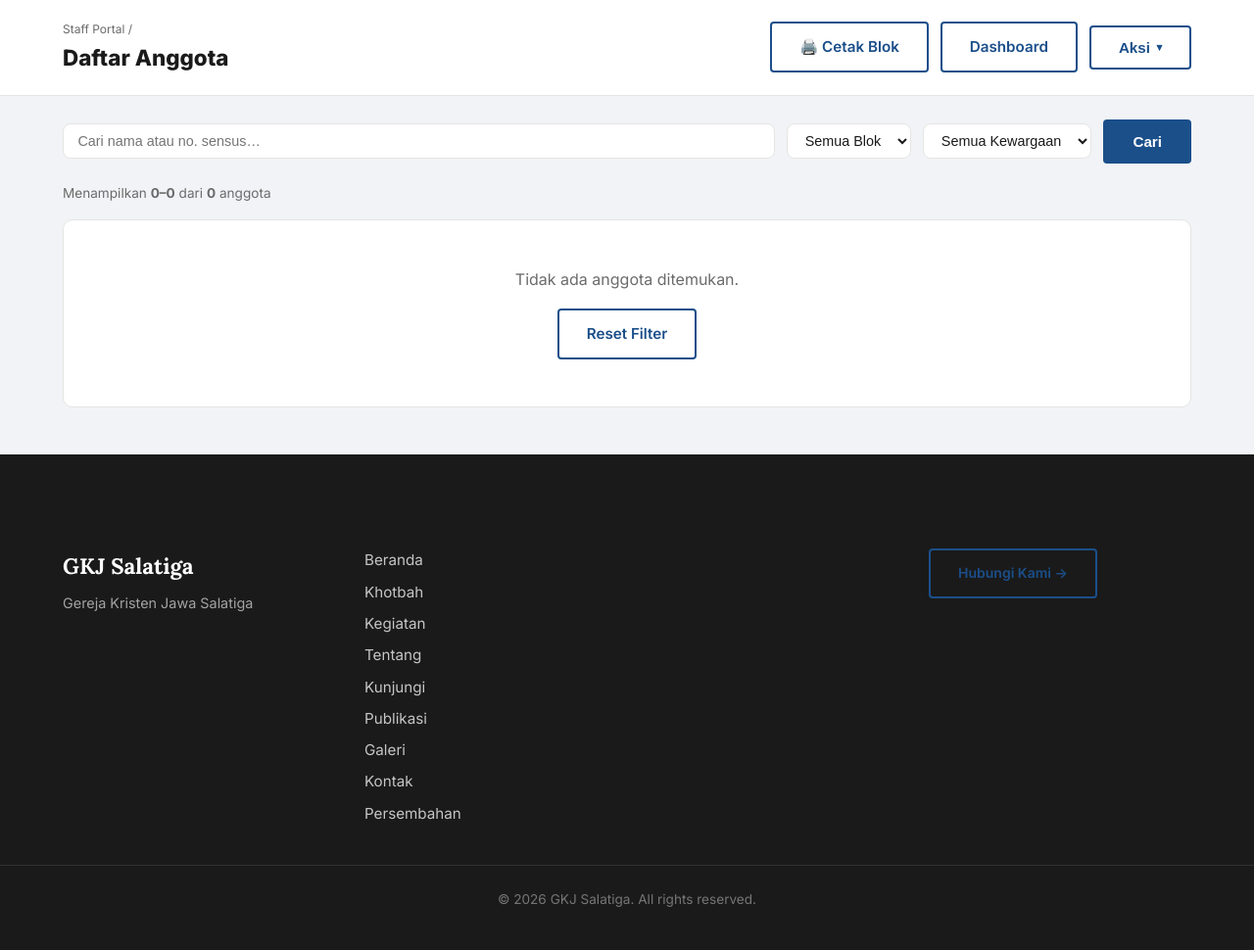
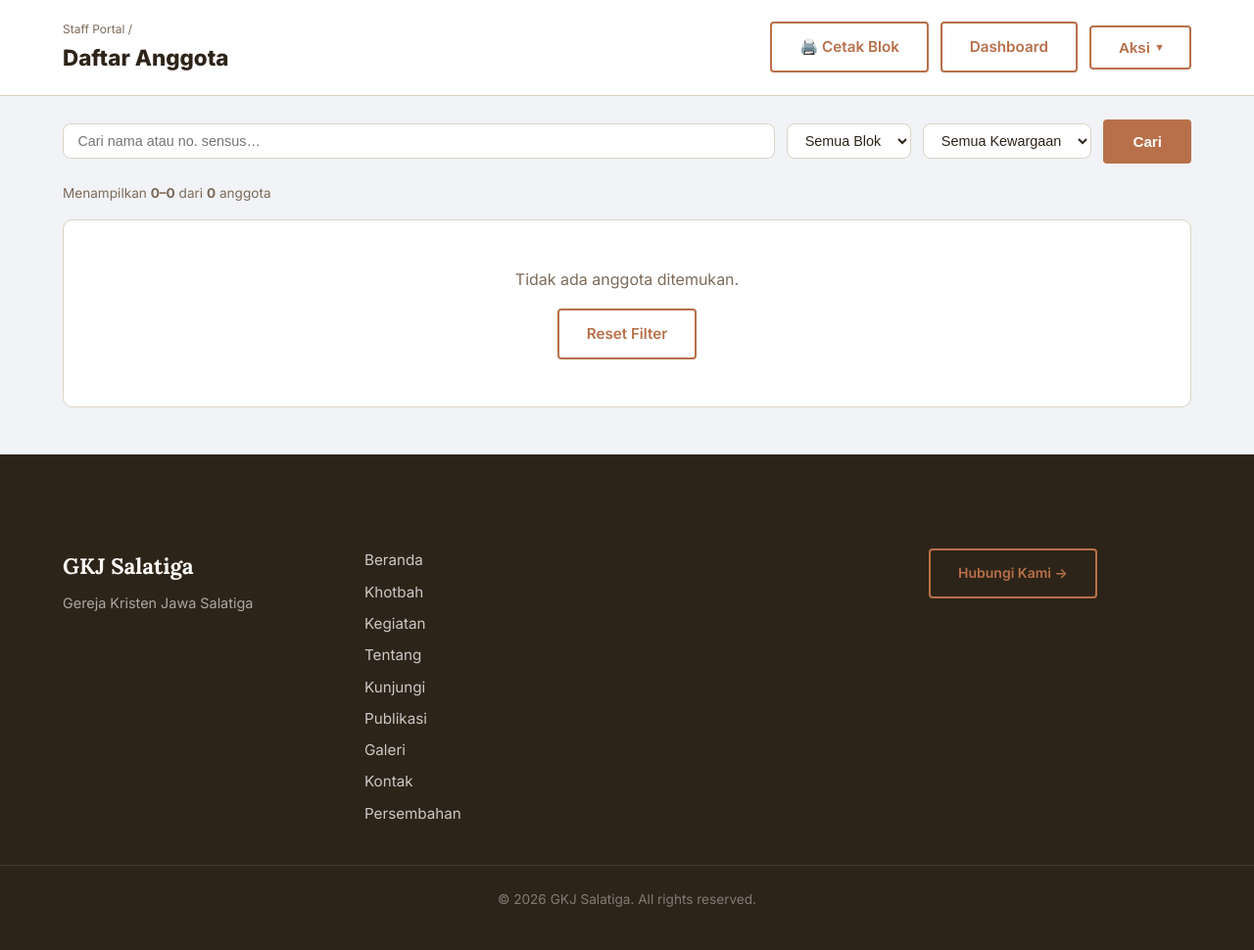
Before and after one commit to susantodjoko/website_for_church, a Django app: page /members/ in a window 1280 px wide. Shown: the part 70-1040 px from the top of the page at 98% size. Run offline with Django 5.2, Linux system fonts and the light colour scheme; the visitor is signed in with stand-in values (Sample User, id 1); data that the repository does not hold is empty; parts of the project's set-up code (start-up, migrations or seed data) failed here and were passed over.

Commit message:
feat: apply warm earth color palette

```diff
--- a/static/css/style.css
+++ b/static/css/style.css
@@ -2,15 +2,16 @@
    DESIGN TOKENS
    =========================== */
 :root {
-  --color-primary:      #1B4F8A;
-  --color-primary-dark: #153D6B;
-  --color-dark:         #1A1A1A;
-  --color-dark-2:       #2C2C2C;
-  --color-light:        #F7F7F5;
-  --color-white:        #FFFFFF;
-  --color-text:         #1A1A1A;
-  --color-text-muted:   #6B6B6B;
-  --color-border:       #E5E5E3;
+  --color-primary:      #B8704A;
+  --color-primary-dark: #9A5A38;
+  --color-accent:       #7A8C6A;
+  --color-dark:         #2D2419;
+  --color-dark-2:       #3D3328;
+  --color-light:        #F0E8DC;
+  --color-white:        #FFFDF9;
+  --color-text:         #2D2419;
+  --color-text-muted:   #7D6B5A;
+  --color-border:       #DDD3C5;
 
   --font-sans: 'Inter', -apple-system, BlinkMacSystemFont, sans-serif;
   --font-serif: 'Lora', Georgia, serif;
```
